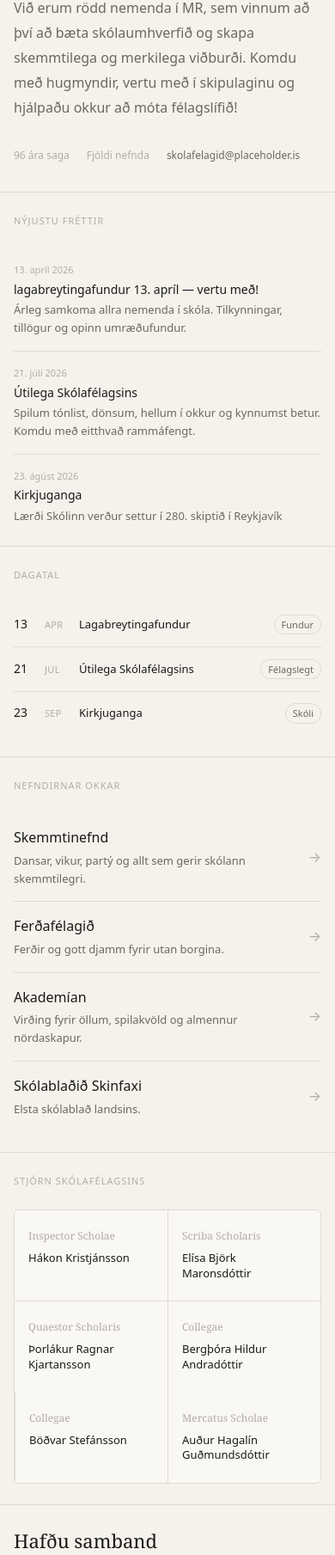
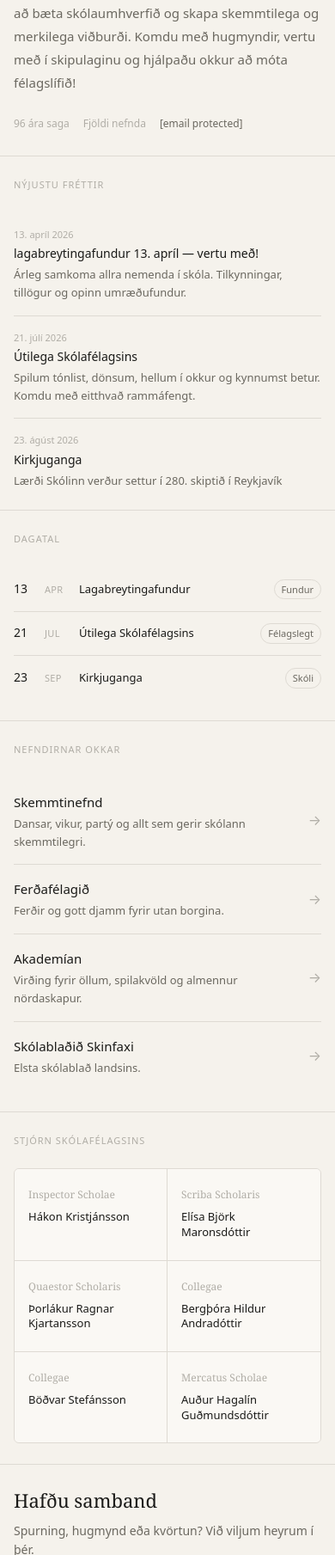
Before and after one commit to TheArtificial3/skolafelagid, a plain HTML site: page index.html in a window 390 px wide. Shown: the part 191-2000 px from the top of the page at 86% size. Drawn offline with Linux system fonts and the light colour scheme.

Commit message:
Add files via upload

```diff
--- a/index.html
+++ b/index.html
@@ -245,7 +245,7 @@
 
     .team-grid {
       display: grid;
-      grid-template-columns: repeat(4, 1fr);
+      grid-template-columns: repeat(3, 1fr);
       border: 1px solid var(--border);
       border-radius: 6px;
       overflow: hidden;
@@ -254,8 +254,11 @@
     .team-cell {
       padding: 1.25rem 1rem;
       background: var(--surface);
+      border-right: 1px solid var(--border);
+      border-bottom: 1px solid var(--border);
     }
-    .team-cell + .team-cell { border-left: 1px solid var(--border); }
+    .team-cell:nth-child(3n) { border-right: none; }
+    .team-cell:nth-child(4), .team-cell:nth-child(5), .team-cell:nth-child(6) { border-bottom: none; }
 
     .team-initials {
       font-size: 12px;
@@ -321,18 +324,35 @@
     .footer-links a:hover { color: var(--text); text-decoration: none; }
 
     /* ── RESPONSIVE ── */
-    @media (max-width: 640px) {
-      nav { padding: 0 1rem; }
+    @media (max-width: 700px) {
+      nav { padding: 0 1rem; height: 48px; }
+      .nav-logo { font-size: 14px; max-width: 200px; white-space: nowrap; overflow: hidden; text-overflow: ellipsis; }
       .nav-links { display: none; }
-      .hero { padding: 2.5rem 1rem 2rem; }
+
+      .hero { padding: 2rem 1rem 1.75rem; max-width: 100%; }
+      .hero h1 { font-size: 28px; letter-spacing: -0.3px; margin-bottom: 1rem; }
+      .hero p { font-size: 15px; max-width: 100%; margin-bottom: 1.5rem; }
+      .hero-meta { gap: 0.4rem 1rem; }
+
       .two-col { grid-template-columns: 1fr; }
       .col:first-child { border-right: none; border-bottom: 1px solid var(--border); }
       .col { padding: 1.5rem 1rem; }
-      .committees-section, .team-section, .contact-section { padding: 1.5rem 1rem; }
+
+      .committees-section { padding: 1.5rem 1rem; }
+      .committee-name { font-size: 15px; }
+
+      .team-section { padding: 1.5rem 1rem; }
       .team-grid { grid-template-columns: repeat(2, 1fr); }
-      .team-cell:nth-child(3) { border-left: none; border-top: 1px solid var(--border); }
-      .team-cell:nth-child(4) { border-top: 1px solid var(--border); }
-      footer { padding: 1rem; }
+      .team-cell { border-right: 1px solid var(--border); border-bottom: 1px solid var(--border); }
+      .team-cell:nth-child(3n) { border-right: 1px solid var(--border); }
+      .team-cell:nth-child(2n) { border-right: none; }
+      .team-cell:nth-child(4) { border-bottom: 1px solid var(--border); }
+      .team-cell:nth-child(5), .team-cell:nth-child(6) { border-bottom: none; }
+
+      .contact-section { padding: 1.5rem 1rem; flex-direction: column; align-items: flex-start; }
+
+      footer { padding: 1rem; flex-direction: column; align-items: flex-start; gap: 0.75rem; }
+      .footer-links { flex-wrap: wrap; gap: 1rem; }
     }
 
     /* ── TRANSLATIONS ── */
@@ -375,7 +395,7 @@
     <span data-en>96 years of history</span>
     <span data-is>Fjöldi nefnda</span>
     <span data-en>Tons of committees</span>
-    <a href="mailto:skolafelagid@placeholder.is">skolafelagid@placeholder.is</a>
+    <a href="/cdn-cgi/l/email-protection#93e0f8fcfff2f5f6fff2f4faf7d3e3fff2f0f6fbfcfff7f6e1bdfae0"><span class="__cf_email__" data-cfemail="e4978f8b888582818885838d80a494888587818c8b88808196ca8d97">[email&#160;protected]</span></a>
   </div>
 </section>
 
@@ -526,7 +546,7 @@
     <p data-is>Spurning, hugmynd eða kvörtun? Við viljum heyrum í þér.</p>
     <p data-en>Question, idea, or complaint? We're listening.</p>
   </div>
-  <a class="contact-link" href="mailto:skolafelagid@placeholder.is">skolafelagid@placeholder.is</a>
+  <a class="contact-link" href="/cdn-cgi/l/email-protection#e4978f8b888582818885838d80a494888587818c8b88808196ca8d97"><span class="__cf_email__" data-cfemail="24574f4b484542414845434d406454484547414c4b484041560a4d57">[email&#160;protected]</span></a>
 </section>
 
 <footer>
@@ -534,17 +554,4 @@
   <div class="footer-links">
     <a href="https://instagram.com" target="https://www.instagram.com/skolafelagid?utm_source=ig_web_button_share_sheet&igsh=ZDNlZDc0MzIxNw==">Instagram</a>
     <a href="#samband" data-is>Hafðu samband</a>
-    <a href="#samband" data-en>Contact</a>
-  </div>
-</footer>
-
-<script>
-  function setLang(lang) {
-    document.body.classList.toggle('en', lang === 'en');
-    document.querySelectorAll('.lang-btn').forEach(btn => {
-      btn.classList.toggle('active', btn.textContent === lang.toUpperCase());
-    });
-  }
-</script>
-</body>
-</html>
+    <a href="#samband" data-en
```
